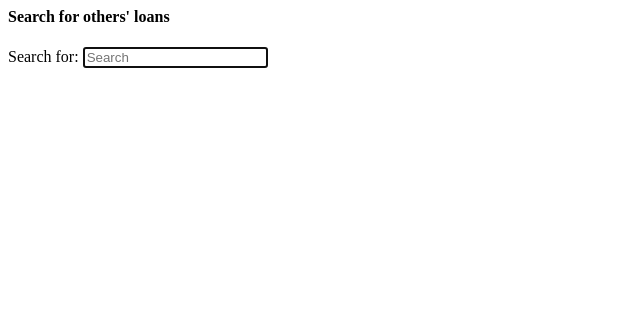
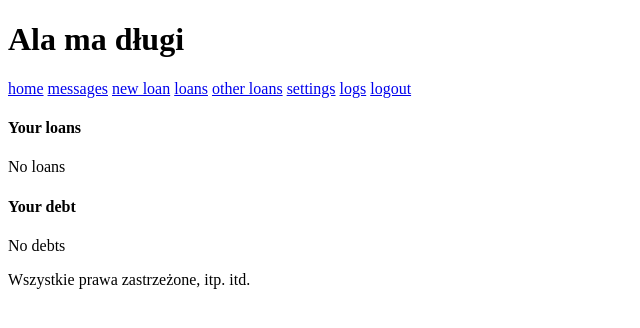
Before and after one commit to malafier/security-project, a Flask app: page /loans in a window 1280 px wide. Shown: the top 328 px of the page, without its empty margins (0-640 px from the left). Run offline with Flask 3, Linux system fonts and the light colour scheme; the visitor is signed in with stand-in values (Sample User, id 1); data comes from the database, SQL or seed files in the repository; data that the repository does not hold is empty; some libraries are stand-ins or nearby versions.

Commit message:
changed htmx in most cases (pages) to template inheritance, added loan management handlers

```diff
--- a/web/app.py
+++ b/web/app.py
@@ -1,5 +1,5 @@
 import os
-from datetime import timedelta
+from datetime import timedelta, datetime
 
 from flask import Flask, render_template, request, redirect, flash, url_for
 from flask_login import LoginManager, login_user, logout_user, login_required, current_user
@@ -45,7 +45,7 @@ def login():
 @app.route('/home', methods=['GET'])
 @login_required
 def home():
-    return render_template('home.html', user=current_user)
+    return render_template('pages/home.html', user=current_user)
 
 
 @app.route('/register', methods=['POST'])
@@ -69,7 +69,7 @@ def register():
 @login_required
 def logout():
     logout_user()
-    return redirect('index.html')
+    return redirect(url_for('hello_world'))
 
 
 @app.route('/summary', methods=['GET'])
@@ -80,26 +80,86 @@ def summary():
     return render_template('snippets/user_summary.html', loans_given=loans_given, loans_taken=loans_taken)
 
 
-@app.route('/messages', methods=['GET', 'POST'])
-@login_required
-def messages():
-    return render_template('snippets/messages.html')
-
-
 @app.route('/new-loan', methods=['GET', 'POST'])
 @login_required
 def new_loan():
     if request.method == 'GET':
-        return render_template('snippets/new_loan.html')
+        return render_template('pages/new_loan.html')
     if request.method == 'POST':
         borrower = User.query.filter_by(username=request.form['borrower']).first()
         if not borrower:
             flash('No such user.', 'danger')
-            return render_template('snippets/new_loan.html')
+            return render_template('pages/new_loan.html')
 
-        loan = Loan(current_user.id, borrower.id, request.form['amount'], request.form['deadline'])
+        deadline = datetime.strptime(request.form['deadline'], '%Y-%m-%d')
+        loan = Loan(current_user.id, borrower.id, request.form['amount'], deadline)
         loan.add_to_db()
-        return render_template('snippets/new_loan.html', success=True)
+        return redirect("home")
+    return redirect(url_for('home'))
+
+
+@app.route('/new-loan/<int:id>/accept', methods=['POST'])
+@login_required
+def accept_loan():
+    loan = Loan.query.filter_by(id=id).first()
+    if not loan:
+        flash('No such loan.', 'danger')
+        return render_template('pages/new_loan.html')
+
+    loan.status_id = 2
+    loan.commit()
+    return redirect(url_for('home'))
+
+
+@app.route('/new-loan/<int:id>/reject', methods=['POST'])
+@login_required
+def reject_loan():
+    loan = Loan.query.filter_by(id=id).first()
+    if not loan:
+        flash('No such loan.', 'danger')
+        return render_template('pages/new_loan.html')
+
+    loan.status_id = 5
+    loan.commit()
+    return redirect(url_for('home'))
+
+
+@app.route('/loan/<int:id>/repay', methods=['POST'])
+@login_required
+def repay_loan():
+    loan = Loan.query.filter_by(id=id).first()
+    if not loan:
+        flash('No such loan.', 'danger')
+        return render_template('pages/your_loans_debts.html')
+
+    loan.status_id = 3
+    loan.commit()
+    return redirect(url_for('home'))
+
+
+@app.route('/loan/<int:id>/reject', methods=['POST'])
+@login_required
+def reject_repayment():
+    loan = Loan.query.filter_by(id=id).first()
+    if not loan:
+        flash('No such loan.', 'danger')
+        return render_template('pages/your_loans_debts.html')
+
+    loan.status_id = 2
+    loan.commit()
+    return redirect(url_for('home'))
+
+
+@app.route('/loan/<int:id>/accept', methods=['POST'])
+@login_required
+def accept_repayment():
+    loan = Loan.query.filter_by(id=id).first()
+    if not loan:
+        flash('No such loan.', 'danger')
+        return render_template('pages/your_loans_debts.html')
+
+    loan.status_id = 4
+    loan.commit()
     return redirect(url_for('home'))
 
 
@@ -107,23 +167,23 @@ def new_loan():
 @login_required
 def settings():
     if request.method == 'GET':
-        return render_template('snippets/settings.html')
+        return render_template('pages/settings.html')
     if request.method == 'POST':
         first_name, last_name = request.form['first-name'], request.form['last-name']
 
         if not first_name or not last_name:
             flash('First name or last name cannot be empty.', 'danger')
-            return render_template('snippets/settings.html')
+            return render_template('pages/settings.html')
 
         if current_user.first_name == first_name and current_user.last_name == last_name:
             flash('Nothing to change.', 'info')
-            return render_template('snippets/settings.html')
+            return render_template('pages/settings.html')
 
         current_user.first_name = first_name
         current_user.last_name = last_name
         db.session.commit()
         flash('Name changed successfully.', 'success')
-        return render_template('snippets/settings.html', success=True)
+        return render_template('pages/settings.html', success=True)
     return redirect(url_for('home'))
 
 
@@ -136,38 +196,52 @@ def change_password():
 
     if new_password != second_new_password or hash_password(old_password, current_user.salt) != current_user.password:
         flash('Passwords do not match.', 'danger')
-        return render_template('snippets/settings.html')
+        return render_template('pages/settings.html')
 
     current_user.password = hash_password(new_password, current_user.salt)
     db.session.commit()
     flash('Password changed successfully.', 'success')
-    return render_template('snippets/settings.html', success=True)
+    return render_template('pages/settings.html', success=True)
 
 
-@app.route('/messages', methods=['GET'])
+@app.route('/messages')
 @login_required
 def messages():
-    user = current_user
-    return render_template('snippets/messages.html')
+    #  user = current_user
+    return 501  # render_template('snippets/messages.html')
 
 
-@app.route('/loans', methods=['GET', 'POST'])
+@app.route('/logs')
 @login_required
-def loans():
+def logs():
+    return 501
+
+
+@app.route('/other-loans', methods=['GET', 'POST'])
+@login_required
+def other_loans():
     if request.method == 'GET':
         loans = Loan.query.filter_by(borrower_id=current_user.id).all()
-        return render_template('snippets/loans.html', loans=loans)
+        return render_template('pages/other_loans.html', loans=loans)
     if request.method == 'POST':
         loan_id = request.form['loan-id']
         loan = Loan.query.filter_by(id=loan_id).first()
         if not loan:
             flash('No such loan.', 'danger')
-            return render_template('snippets/loans.html')
+            return render_template('pages/other_loans.html')
 
         loan.delete_from_db()
         return redirect(url_for('loans'))
     return redirect(url_for('home'))
 
 
+@app.route('/loans')
+@login_required
+def loans():
+    loans = Loan.query.filter_by(lender_id=current_user.id).all()
+    debts = Loan.query.filter_by(borrower_id=current_user.id).all()
+    return render_template('pages/your_loans_debts.html', loans=loans, debts=debts)
+
+
 if __name__ == '__main__':
     app.run(debug=True)
--- a/web/models.py
+++ b/web/models.py
@@ -51,12 +51,14 @@ class Loan(db.Model):
     borrower_id = db.Column(db.Integer, db.ForeignKey('users.id'), nullable=False)
     amount = db.Column(db.Float, nullable=False)
     deadline = db.Column(db.Date(), nullable=False)
+    status_id = db.Column(db.Integer, db.ForeignKey('loan_satus.id'), nullable=False)
 
     def __init__(self, lender_id, borrower_id, amount, deadline):
         self.lender_id = lender_id
         self.borrower_id = borrower_id
         self.amount = amount
         self.deadline = deadline
+        self.status_id = 1
 
     def add_to_db(self):
         db.session.add(self)
--- a/web/templates/home.html
+++ b/web/templates/layout.html
@@ -12,12 +12,7 @@
 {% include "snippets/_navbar.html" %}
 
 <main>
-    <div class="container">
-        <h4>Hi {{ user.first_name }}</h4>
-        <div id="target" hx-get="/summary"
-            hx-target="#target" hx-trigger="load"
-            ></div>
-    </div>
+    {% block content %} {% endblock %}
 </main>
 
 <footer>
--- /dev/null
+++ b/web/templates/pages/your_loans_debts.html
@@ -0,0 +1,58 @@
+{% extends "layout.html" %}
+
+{% block content %}
+    <h4>Your loans</h4>
+
+    {% if loans %}
+        <table>
+            <tr>
+                <th>Lender</th>
+                <th>Amount</th>
+                <th>Deadline</th>
+                <th>Status</th>
+            </tr>
+        {% for loan in loans %}
+            <tr>
+                <td>{{ loan.lender }}</td>
+                <td>{{ loan.amount }}</td>
+                <td
+                        {% if loan.deadline < datetime.now() and loan.status == "not_payed" %}
+                            style="color: red"
+                        {% endif %}
+                >{{ loan.deadline }}</td>
+                <td>{{ loan.status }}</td>
+            </tr>
+        {% endfor %}
+        </table>
+    {% else %}
+        <p>No loans</p>
+    {% endif %}
+
+    <h4>Your debt</h4>
+
+    {% if debts %}
+        <table>
+            <tr>
+                <th>Borrower</th>
+                <th>Amount</th>
+                <th>Deadline</th>
+                <th>Status</th>
+                <th>Action</th>
+            </tr>
+        {% for debt in debts %}
+            <tr>
+                <td>{{ debt.borrower }}</td>
+                <td>{{ debt.amount }}</td>
+                <td>{{ debt.deadline }}</td>
+                <td>{{ debt.status }}</td>
+                <td>
+                    <button>Repay</button>
+                </td>
+            </tr>
+        {% endfor %}
+        </table>
+    {% else %}
+        <p>No debts</p>
+    {% endif %}
+
+{% endblock %}
--- a/web/templates/snippets/_navbar.html
+++ b/web/templates/snippets/_navbar.html
@@ -1,5 +1,5 @@
 <nav>
-    {% for menu_item in ["home", "messages", "new loan", "others' loans", "settings", "logs"] %}
-    <a href="">{{ menu_item }}</a>
+    {% for menu_item in ["home", "messages", "new loan", "loans", "other loans", "settings", "logs", "logout"] %}
+        <a href="{{ url_for(menu_item.replace(' ', '_')) }}">{{ menu_item }}</a>
     {% endfor %}
 </nav>
--- a/web/templates/snippets/loans.html
+++ /dev/null
@@ -1,12 +0,0 @@
-<html lang="en">
-
-<h4>Search for others' loans</h4>
-
-<label for="search">Search for:</label>
-<input type="search" name="search" id="search" autofocus placeholder="Search"
-                hx-post="/loans" hx-target="#search-results"
-                hx-trigger="input changed delay:500ms, search">
-
-<div id="search-results"></div>
-
-</html>
```
Also changed, not shown: web/templates/pages/home.html (added, +10 -0 lines), web/templates/pages/messages.html (added, +21 -0 lines), web/templates/pages/new_loan.html (added, +28 -0 lines), web/templates/pages/other_loans.html (added, +14 -0 lines), web/templates/pages/settings.html (added, +30 -0 lines), web/templates/snippets/change_password.html (deleted, +0 -26 lines), web/templates/snippets/messages.html (deleted, +0 -16 lines), web/templates/snippets/new_loan.html (deleted, +0 -12 lines), web/templates/snippets/settings.html (deleted, +0 -21 lines), web/templates/snippets/search_results.html (renamed from web/templates/snippets/other_loans.html).
